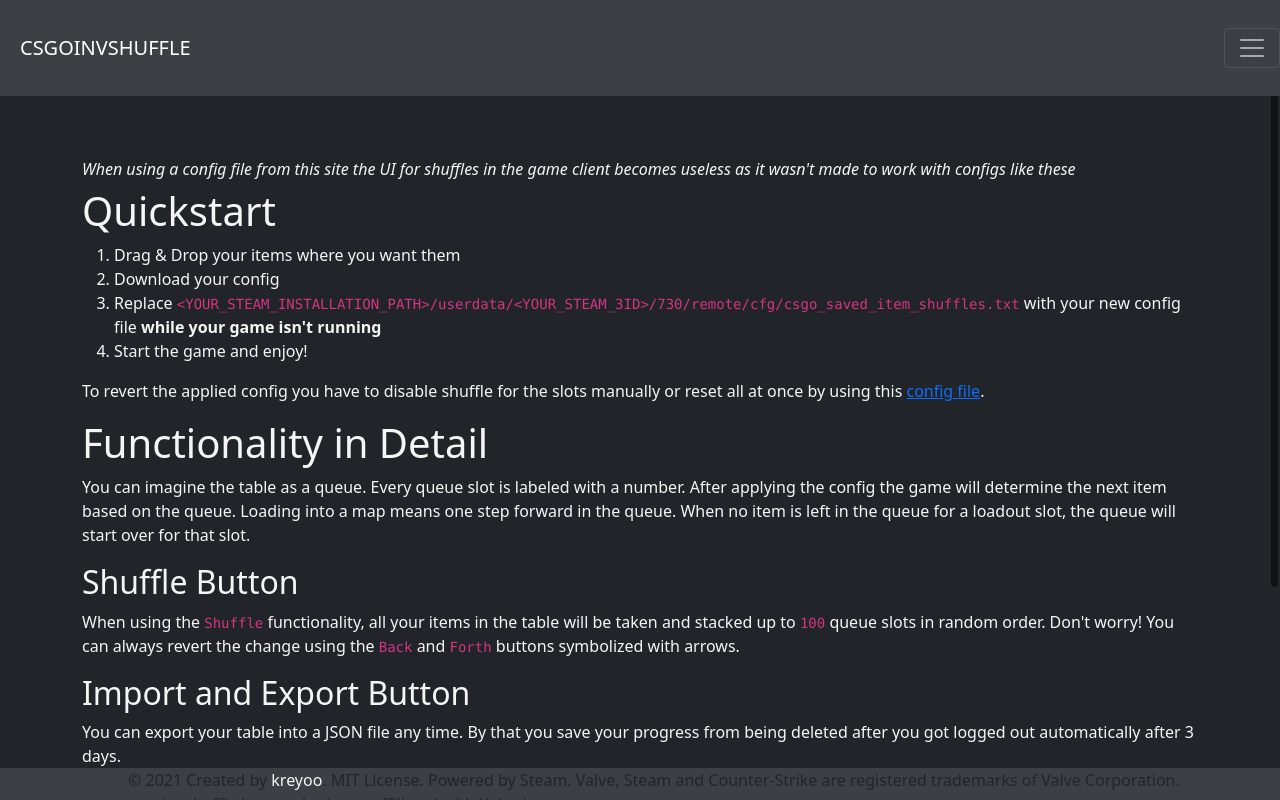
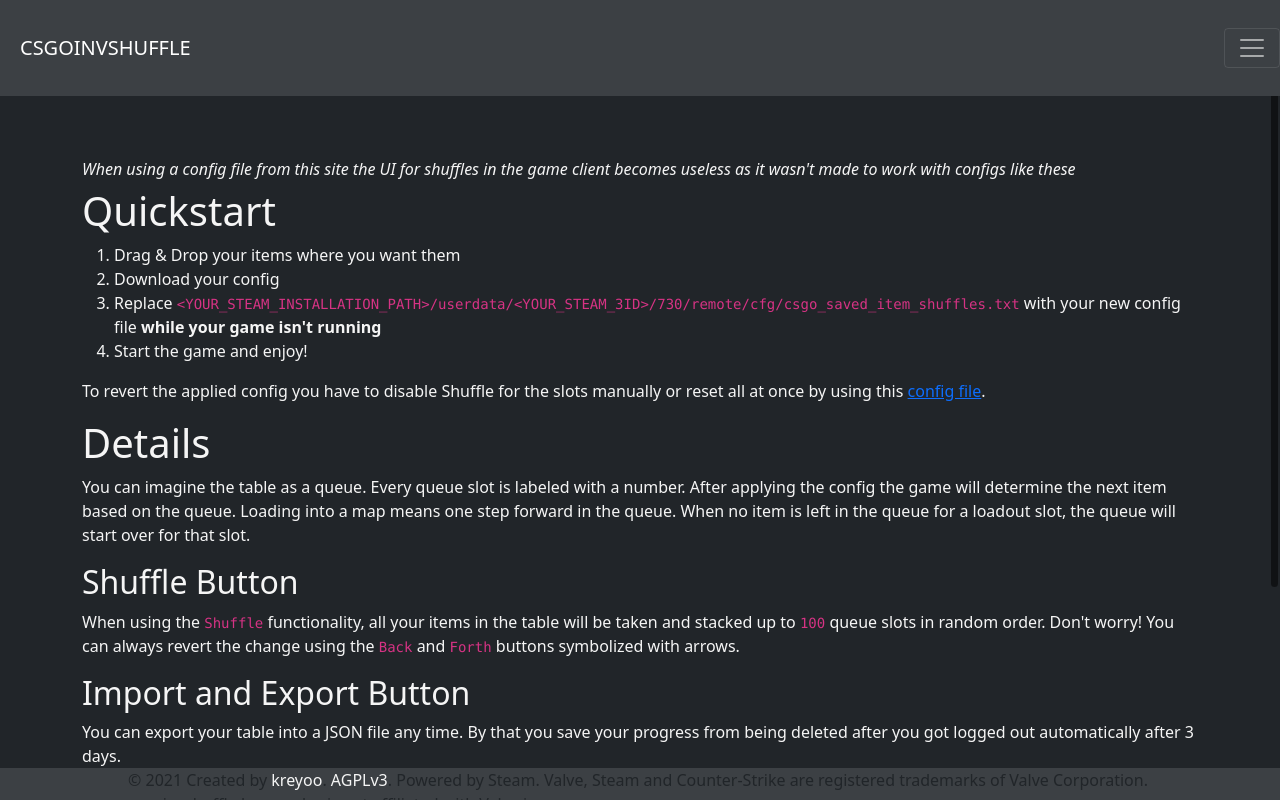
Before and after one commit to jvllmr/csgo-inv-shuffle-web, a React (Create React App) app in the folder react/: page /howto in a window 1280 px wide. Built offline with nearby package versions, Linux system fonts and the light colour scheme.

Commit message:
reword privacy and howto; expand refresh lifespan to 3 days

```diff
--- a/react/public/markdown/howto.md
+++ b/react/public/markdown/howto.md
@@ -7,9 +7,9 @@
 3. Replace `<YOUR_STEAM_INSTALLATION_PATH>/userdata/<YOUR_STEAM_3ID>/730/remote/cfg/csgo_saved_item_shuffles.txt` with your new config file **while your game isn't running**
 4. Start the game and enjoy!
 
-To revert the applied config you have to disable shuffle for the slots manually or reset all at once by using this [config file](https://csgoinvshuffle.kreyoo.dev/csgo_saved_item_shuffles.txt).
+To revert the applied config you have to disable Shuffle for the slots manually or reset all at once by using this [config file](https://csgoinvshuffle.kreyoo.dev/csgo_saved_item_shuffles.txt).
 
-# Functionality in Detail
+# Details
 
 You can imagine the table as a queue. Every queue slot is labeled with a number. After applying the config the game will determine the next item based on the queue.
 Loading into a map means one step forward in the queue. When no item is left in the queue for a loadout slot, the queue will start over for that slot.
@@ -26,7 +26,7 @@ You can export your table into a JSON file any time. By that you save your progr
 ## Delete Button
 
 Deletes the whole table with all its checkpoints.
-Handle with care all unexported progress will be lost!
+Handle with care! All unexported progress will be lost!
 
 # Any Issues?
 
--- a/react/src/components/footer.tsx
+++ b/react/src/components/footer.tsx
@@ -14,9 +14,17 @@ export default class Footer extends React.Component {
               kreyoo
             </a>
           }
-          . MIT License. Powered by Steam. Valve, Steam and Counter-Strike are
-          registered trademarks of Valve Corporation. csgoinvshuffle.kreyoo.dev
-          is not affiliated with Valve in any way.
+          .
+          <a
+            style={{ color: "whitesmoke", textDecoration: "none" }}
+            href="https://github.com/kreyoo/csgo-inv-shuffle-web/blob/master/LICENSE"
+          >
+            {" "}
+            AGPLv3
+          </a>
+          . Powered by Steam. Valve, Steam and Counter-Strike are registered
+          trademarks of Valve Corporation. csgoinvshuffle.kreyoo.dev is not
+          affiliated with Valve in any way.
         </p>
       </div>
     );
--- a/react/src/components/user.tsx
+++ b/react/src/components/user.tsx
@@ -35,14 +35,28 @@ export default function User(props: UserProps) {
     <div className="userdiv">
       {!authstate ? (
         <a href={authLink()}>
-          <img src="/img/steam_login_wide.png" alt="Steam Login" />
+          <img
+            className="no-select"
+            src="/img/steam_login_wide.png"
+            alt="Steam Login"
+          />
         </a>
       ) : (
         <>
-          {image && <Image src={image} alt="PP" roundedCircle />}
-          {"  "}
+          {image && (
+            <Image
+              style={{ marginRight: 5 }}
+              className="no-select"
+              src={image}
+              alt="PP"
+              roundedCircle
+            />
+          )}
+
           <a href="/logout">
-            <Button variant="dark">Log out</Button>
+            <Button className="no-select" variant="dark">
+              Log out
+            </Button>
           </a>
         </>
       )}
```
Also changed, not shown: react/public/markdown/privacy.md (+1 -1 lines), 2 other files (tests, documents, lock files or other folders).
